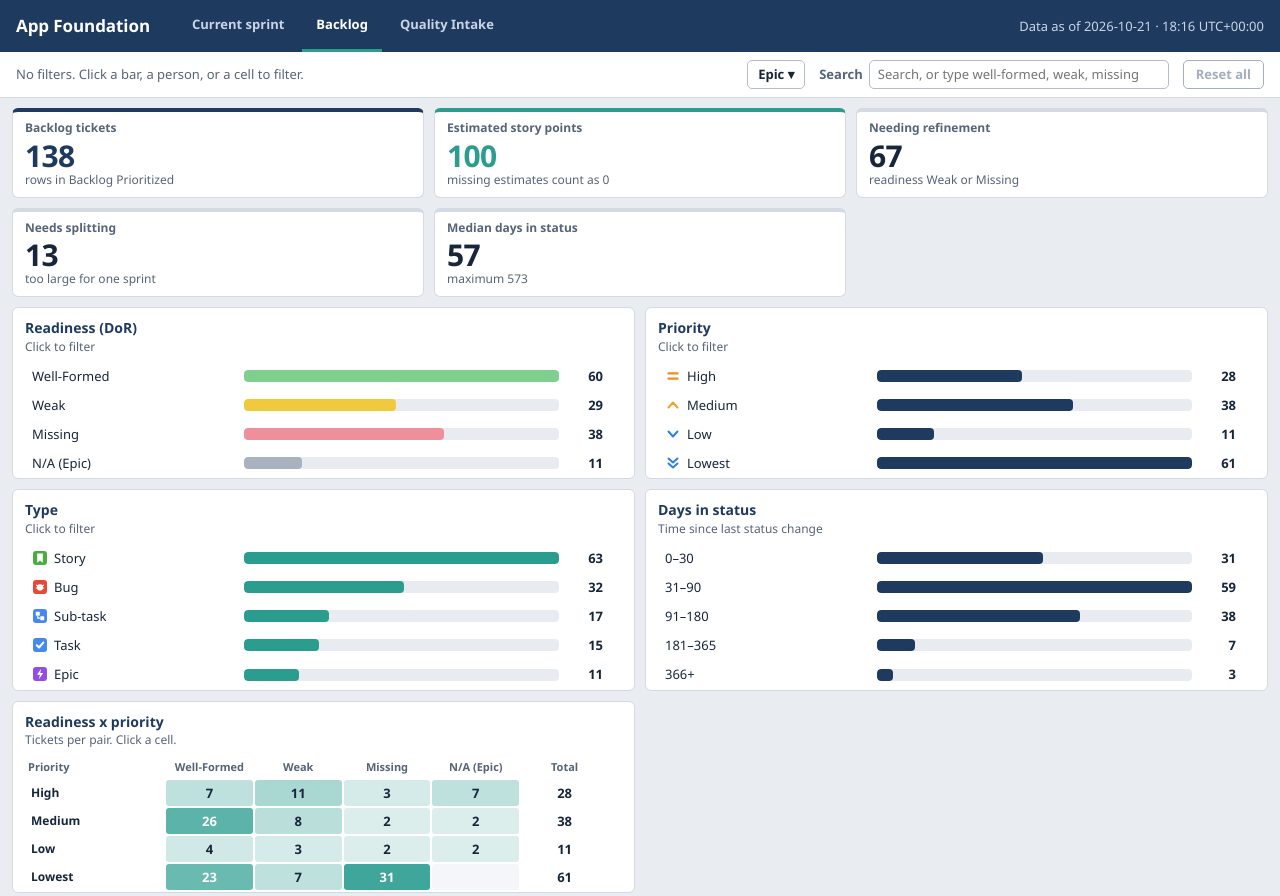
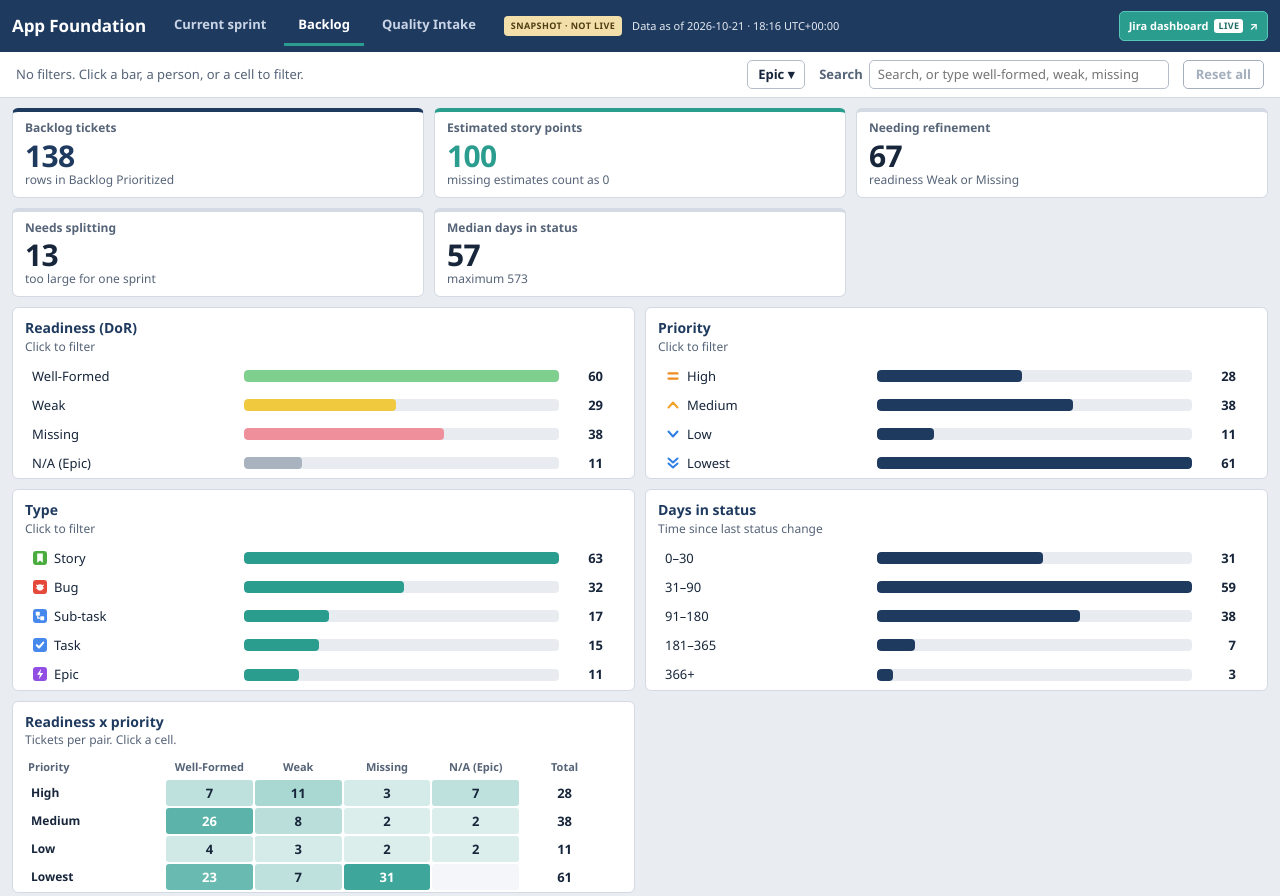
Before and after one commit to javierespitia83/AF_Dashboard, a plain HTML site: page backlog.html in a window 1280 px wide. Shown: the top 896 px of the page. Drawn offline with Linux system fonts and the light colour scheme.

Commit message:
Clarify snapshot status and link live Jira dashboard

```diff
--- a/backlog.html
+++ b/backlog.html
@@ -16,7 +16,13 @@
         <a class="tab active" href="backlog.html" aria-current="page">Backlog</a>
         <a class="tab" href="quality-intake.html">Quality Intake</a>
       </nav>
-      <div class="asof" id="asof">Data as of &mdash;</div>
+      <div class="snapshot-status" role="status" aria-label="Snapshot update status">
+        <span class="snapshot-badge">SNAPSHOT &middot; NOT LIVE</span>
+        <span class="asof" id="asof">Data as of &mdash;</span>
+      </div>
+      <a class="live-dashboard-link" target="_blank" rel="noopener noreferrer" title="Open the Jira dashboard for the latest Jira data">
+        Jira dashboard <span class="live-dashboard-badge">LIVE</span><span aria-hidden="true">&#8599;</span>
+      </a>
     </header>
     <div class="filterbar" id="filterbar"></div>
     <main class="board" id="app"><p class="loading">Loading&hellip;</p></main>
--- a/dashboard.css
+++ b/dashboard.css
@@ -60,7 +60,13 @@ button { font: inherit; color: inherit; }
 .tab:hover { color: #fff; }
 .tab.active { color: #fff; border-bottom-color: var(--teal); }
 .tab:focus-visible { outline-color: #fff; outline-offset: -3px; }
-.asof { margin-left: auto; color: #c9d5e6; }
+.snapshot-status { margin-left: auto; display: flex; align-items: center; gap: 10px; min-width: 0; }
+.snapshot-badge { flex: none; padding: 5px 7px; border-radius: 4px; background: #f3dfa9; color: #4d3d13; font-size: 9px; font-weight: 800; letter-spacing: .045em; line-height: 1.1; white-space: nowrap; }
+.asof { color: #e4eaf1; font-size: 11px; white-space: nowrap; }
+.live-dashboard-link { flex: none; display: inline-flex; align-items: center; gap: 6px; padding: 7px 9px; border: 1px solid #58c7b9; border-radius: 5px; background: #2a9d8f; color: #fff; font-size: 11px; font-weight: 700; line-height: 1.1; text-decoration: none; white-space: nowrap; }
+.live-dashboard-link:hover { background: #23877c; color: #fff; }
+.live-dashboard-link:focus-visible { outline-color: #fff; outline-offset: 2px; }
+.live-dashboard-badge { padding: 2px 4px; border-radius: 3px; background: #fff; color: #216e65; font-size: 9px; font-weight: 800; letter-spacing: .04em; }
 .sprint-picker { display: flex; align-items: center; gap: 8px; color: #fff; flex: none; }
 .sprint-picker label { font-weight: 600; }
 .sprint-picker select { max-width: 340px; min-width: 180px; padding: 4px 7px; border: 1px solid #c9d5e6; border-radius: 5px; color: var(--ink); background: var(--surface); font: inherit; }
@@ -221,7 +227,10 @@ svg.burndown { display: block; }
   .tab { padding: 0 7px; }
   .sprint-picker { order: 3; flex: 1 1 100%; }
   .sprint-picker select { flex: 1; width: 1px; min-width: 0; max-width: none; }
-  .asof { order: 4; margin-left: 0; font-size: 11px; }
+  .snapshot-status { order: 4; flex: 1 1 auto; margin-left: 0; gap: 7px; }
+  .snapshot-badge { font-size: 8px; }
+  .asof { font-size: 10px; white-space: normal; }
+  .live-dashboard-link { order: 5; padding: 6px 7px; font-size: 10px; }
   .sprint-banner { display: block; padding: 6px 12px; }
   .sprint-banner-asof, .sprint-banner-note { display: block; }
   .sprint-banner-asof { margin-top: 2px; }
@@ -232,6 +241,9 @@ svg.burndown { display: block; }
   .ctl input { width: 100%; }
 }
 @media (min-width: 901px) and (max-width: 1365px) {
+  .topbar { height: auto; min-height: var(--topbar-h); flex-wrap: wrap; gap: 4px 14px; padding: 6px 12px; }
+  .snapshot-status { margin-left: 0; }
+  .live-dashboard-link { margin-left: auto; }
   .kpis.k5 { grid-template-columns: repeat(3, minmax(0, 1fr)); }
   .kpis.k7 { grid-template-columns: repeat(4, minmax(0, 1fr)); }
   .qi-grid { grid-template-columns: repeat(2, minmax(0, 1fr)); }
--- a/dashboard.js
+++ b/dashboard.js
@@ -632,6 +632,7 @@
 
   // ---- Jira links (SPEC §8a, DATA_CONTRACT §7a) ----------------------------
   var JIRA_BASE = 'https://mysnaplogic.atlassian.net'; // the only place the Jira address lives
+  var JIRA_DASHBOARD_URL = JIRA_BASE + '/jira/dashboards/18635';
   var KEY_PATTERN = '[A-Z][A-Z0-9]+-[0-9]+';
   var KEY_EXACT = new RegExp('^' + KEY_PATTERN + '$');
 
@@ -715,7 +716,9 @@
     el: el, clear: clear, isMulti: isMulti, tile: tile, rebuild: rebuild, rowButton: rowButton,
     statusDot: statusDot, stackedBar: stackedBar, simpleBar: simpleBar, heatStyle: heatStyle,
     buildTable: buildTable, filterBar: filterBar, heatGrid: heatGrid,
-    jira: { base: JIRA_BASE, url: jiraUrl, link: jiraLink, linkify: linkify }, ticketCell: ticketCell, linkCell: linkCell,
+    jira: { base: JIRA_BASE, url: jiraUrl, link: jiraLink, linkify: linkify }, jiraDashboardUrl: JIRA_DASHBOARD_URL, ticketCell: ticketCell, linkCell: linkCell,
     loadJson: loadJson, loadSnapshot: loadSnapshot, showError: showError, emptyState: emptyState, setUpdated: setUpdated
   };
+  var liveDashboardLink = document.querySelector('.live-dashboard-link');
+  if (liveDashboardLink) liveDashboardLink.href = JIRA_DASHBOARD_URL;
 })();
--- a/scripts/run_acceptance.js
+++ b/scripts/run_acceptance.js
@@ -413,7 +413,7 @@ const layoutJs = `const d=document.scrollingElement; const bodies=[...document.q
   console.log('\n--- Sprint page (real data) ---');
   p = await openPage(base + 'index.html');
   check('Sprint: manifest and default snapshot return 200, no console errors/warnings, only localhost requests', p.resp[base + 'sprints.json'] === 200 && p.resp[base + 'sprint.json'] === 200 && p.logs.length === 0 && p.reqs.every(u => u.startsWith('http://127.0.0.1:' + ports.real + '/')), { resp: p.resp, logs: p.logs, reqs: p.reqs });
-  check('Shell: top bar tabs (Current sprint active), export date and time, footer text', await run(p, `const tabs=[...document.querySelectorAll('.tab')]; return tabs.length===3 && T(tabs[0])==='Current sprint' && tabs[0].classList.contains('active') && tabs[0].getAttribute('aria-current')==='page' && T(tabs[1])==='Backlog' && T(tabs[2])==='Quality Intake' && T(document.getElementById('asof'))===${J('sprint.json') && JSON.stringify(asOfLabel(J('sprint.json')))} && /Internal — team only/.test(T(document.querySelector('.foot')))`));
+  check('Shell: sprint tabs, snapshot label and time, Jira live link, footer', await run(p, `const tabs=[...document.querySelectorAll('.tab')], live=document.querySelector('.live-dashboard-link'); return tabs.length===3 && T(tabs[0])==='Current sprint' && tabs[0].classList.contains('active') && tabs[0].getAttribute('aria-current')==='page' && T(tabs[1])==='Backlog' && T(tabs[2])==='Quality Intake' && T(document.querySelector('.snapshot-badge'))==='SNAPSHOT · NOT LIVE' && T(document.getElementById('asof'))===${J('sprint.json') && JSON.stringify(asOfLabel(J('sprint.json')))} && live && live.href===window.AF.jiraDashboardUrl && new URL(live.href).pathname==='/jira/dashboards/18635' && live.target==='_blank' && live.rel.includes('noopener') && /LIVE/.test(T(live)) && /Internal — team only/.test(T(document.querySelector('.foot')))`));
   check('Sprint manifest: accessible selector defaults to current and lists sprint name and state without repeated dates', await run(p, `const s=document.getElementById('sprint-select'), opts=s&&[...s.options].map(o=>T(o)); return s && document.querySelector('label[for="sprint-select"]') && T(document.querySelector('label[for="sprint-select"]'))==='Sprint' && s.value===String(${MANIFEST.current}) && opts.some(x=>x===${JSON.stringify(MANIFEST.sprints.find(x=>x.state==='active').name + ' (active)')}) && opts.some(x=>x===${JSON.stringify(MANIFEST.sprints.find(x=>x.state==='closed').name + ' (closed)')}) && document.getElementById('sprint-banner').hidden`));
   const sprintJsonRequests = () => p.reqs.filter(u => u.endsWith('.json'));
   check('Sprint manifest: initial load requests only the manifest and current snapshot', sprintJsonRequests().length === 2 && sprintJsonRequests().some(u => u.endsWith('/sprints.json')) && sprintJsonRequests().some(u => u.endsWith('/sprint.json')) && !sprintJsonRequests().some(u => u.includes('/snapshots/')), p.reqs);
@@ -642,7 +642,7 @@ const layoutJs = `const d=document.scrollingElement; const bodies=[...document.q
   p = await openPage(base + 'backlog.html');
   const backlogShell = await run(p, `return !document.getElementById('sprint-select')`);
   check('Backlog: JSON 200, no selector or manifest request, no console errors/warnings', p.resp[base + 'backlog.json'] === 200 && p.logs.length === 0 && backlogShell && p.reqs.filter(u=>u.endsWith('.json')).length===1 && p.reqs.some(u=>u.endsWith('/backlog.json')) && p.reqs.every(u => u.startsWith('http://127.0.0.1:' + ports.real + '/')), { logs: p.logs, reqs:p.reqs });
-  check('Shell: Backlog tab active, export date and time, footer', await run(p, `const tabs=[...document.querySelectorAll('.tab')]; return tabs[1].classList.contains('active') && !tabs[0].classList.contains('active') && T(document.getElementById('asof'))===${JSON.stringify(asOfLabel(J('backlog.json')))} && /Internal — team only/.test(T(document.querySelector('.foot')))`));
+  check('Shell: backlog tab, snapshot label and time, Jira live link, footer', await run(p, `const tabs=[...document.querySelectorAll('.tab')], live=document.querySelector('.live-dashboard-link'); return tabs[1].classList.contains('active') && !tabs[0].classList.contains('active') && T(document.querySelector('.snapshot-badge'))==='SNAPSHOT · NOT LIVE' && T(document.getElementById('asof'))===${JSON.stringify(asOfLabel(J('backlog.json')))} && live && live.href===window.AF.jiraDashboardUrl && new URL(live.href).pathname==='/jira/dashboards/18635' && live.target==='_blank' && live.rel.includes('noopener') && /LIVE/.test(T(live)) && /Internal — team only/.test(T(document.querySelector('.foot')))`));
   let bf = newBF(), q = '';
   await verifyBacklog(p, B, bf, q, 'Backlog: no filters, every tile = independent calculation');
   const LB = await run(p, layoutJs);
@@ -768,7 +768,7 @@ const layoutJs = `const d=document.scrollingElement; const bodies=[...document.q
   const Q = J('quality-intake.json');
   p = await openPage(base + 'quality-intake.html');
   check('Quality Intake: JSON 200, local requests only, no console errors', p.resp[base + 'quality-intake.json'] === 200 && p.logs.length === 0 && p.reqs.filter(u => u.endsWith('.json')).length === 1 && p.reqs.every(u => u.startsWith('http://127.0.0.1:' + ports.real + '/')), { resp: p.resp, reqs: p.reqs, logs: p.logs });
-  const qualityShell = await run(p, `const tabs=[...document.querySelectorAll('.tab')]; return tabs.length===3 && T(tabs[2])==='Quality Intake' && tabs[2].classList.contains('active') && tabs[2].getAttribute('aria-current')==='page' && T(document.querySelector('h1'))==='Quality Intake' && /intake signal, not a defect rate/i.test(T(document.querySelector('.qi-intro'))) && /PSWAT includes all/i.test(T(document.querySelector('.qi-intro')))`);
+  const qualityShell = await run(p, `const tabs=[...document.querySelectorAll('.tab')], live=document.querySelector('.live-dashboard-link'); return tabs.length===3 && T(tabs[2])==='Quality Intake' && tabs[2].classList.contains('active') && tabs[2].getAttribute('aria-current')==='page' && T(document.querySelector('.snapshot-badge'))==='SNAPSHOT · NOT LIVE' && live && live.href===window.AF.jiraDashboardUrl && new URL(live.href).pathname==='/jira/dashboards/18635' && live.target==='_blank' && live.rel.includes('noopener') && /LIVE/.test(T(live)) && T(document.querySelector('h1'))==='Quality Intake' && /intake signal, not a defect rate/i.test(T(document.querySelector('.qi-intro'))) && /PSWAT includes all/i.test(T(document.querySelector('.qi-intro'))) `);
   check('Quality Intake: third tab active, intake-signal caveat and source definitions', qualityShell);
   const qCards = await run(p, `const txt=n=>n?T(n):''; return [...document.querySelectorAll('.qi-sprint')].map(card=>({id:Number(card.dataset.sprintId),title:txt(card.querySelector('h2')),sub:txt(card.querySelector('.sub')),partial:txt(card.querySelector('.qi-partial')),complete:txt(card.querySelector('.qi-complete')),rows:[...card.querySelectorAll('.qi-metrics tbody tr')].map(r=>({source:txt(r.querySelector('th')),count:txt(r.querySelector('.qi-count')||r.querySelector('.qi-na')),rate:txt(r.lastElementChild)}))}))`);
   const qExpected = Q.sprints.map(s => ({ id: s.sprintId, title: s.name || `Sprint ${s.sprintId}`, sub: `Sprint ${s.sprintId} · Window: ${s.windowStart || 'n/a'} to ${s.windowEnd || 'n/a'} · ${s.weekdays == null ? 'n/a' : s.weekdays} weekdays`, partial: s.partial === true ? 'ACTIVE WINDOW · PARTIAL' : '', complete: s.partial === false ? 'COMPLETE WINDOW' : '', rows: [['PSWAT','pswat'],['APP Bugs','appBugs']].map(([source,k])=>({source,count:s.counts && s.counts[k] != null ? String(s.counts[k]) : 'n/a',rate:s.ratesPer10Weekdays && s.ratesPer10Weekdays[k] != null ? (Math.round(s.ratesPer10Weekdays[k]*10)/10).toFixed(1) : 'n/a'})) }));
```
Also changed, not shown: index.html (+7 -1 lines), quality-intake.html (+7 -1 lines), 5 other files.
